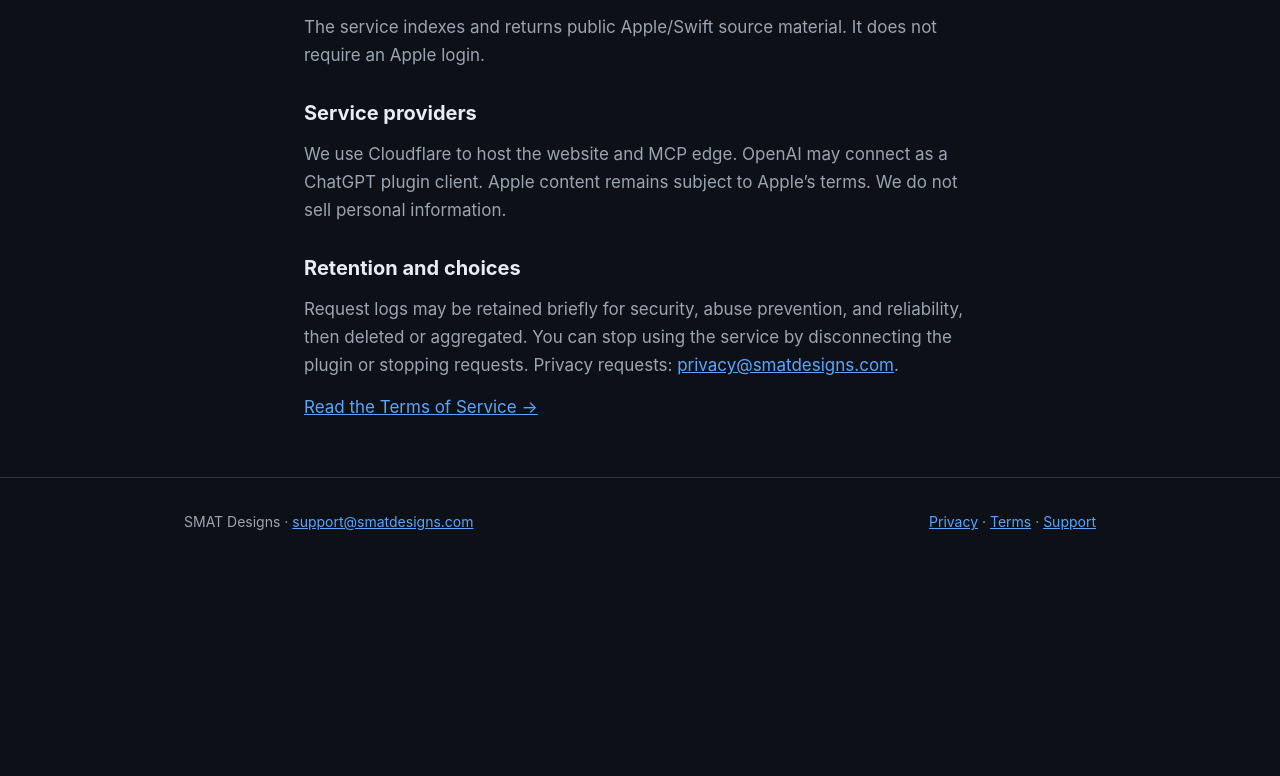
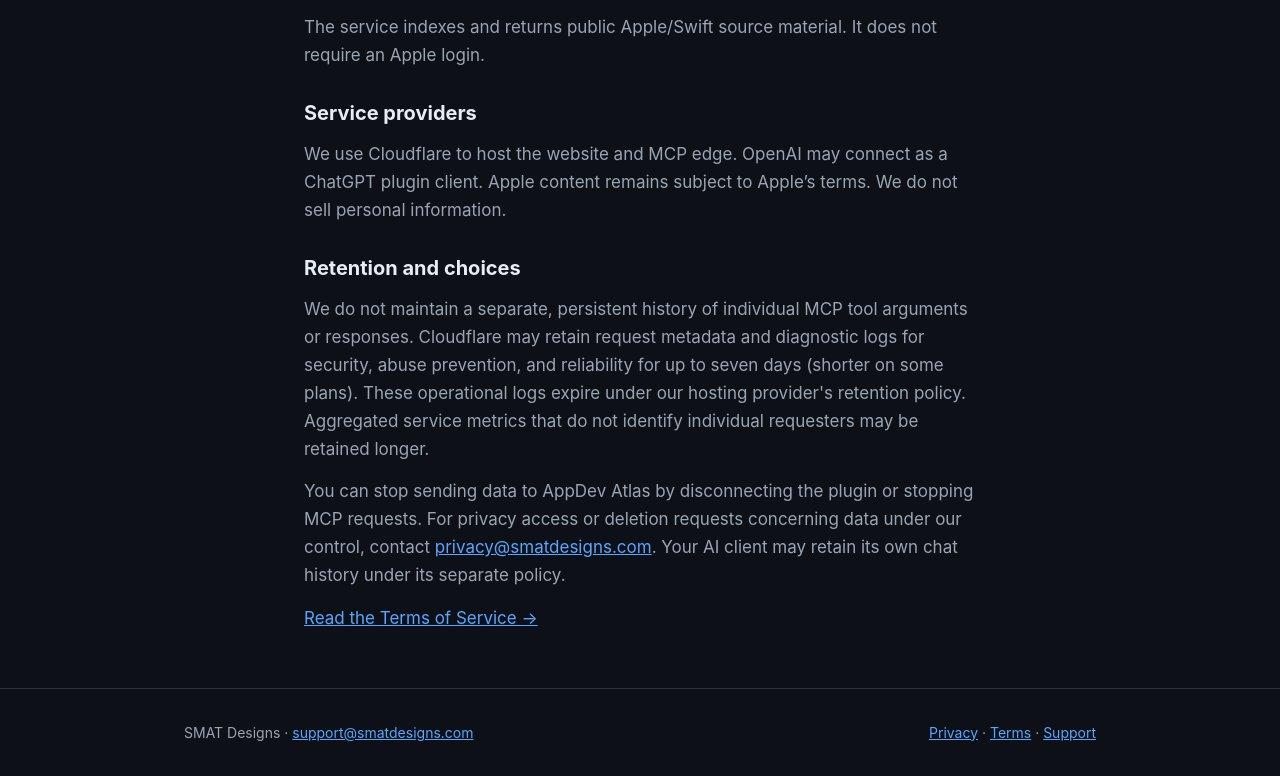
Before and after one commit to jabbertones-cloud/wwdc-mcp-server, a browser extension: page website/privacy.html in a window 1280 px wide. Shown: the part 983-1759 px from the top of the page. Before the commit the page ends 1548 px from the top, so only its background shows below. Drawn offline with Linux system fonts and the light colour scheme.

Commit message:
docs(privacy): disclose log retention and user controls (#84)
Co-authored-by: jabbertones-cloud <jabbertones-cloud@users.noreply.github.com>

```diff
--- a/website/privacy.html
+++ b/website/privacy.html
@@ -36,7 +36,7 @@
   </nav>
 </div></header>
 <main class="wrap">
-  <div class="eyebrow">PRIVACY · UPDATED OCTOBER 21, 2026</div>
+  <div class="eyebrow">PRIVACY · UPDATED NOVEMBER 4, 2026</div>
   <h1>Your queries stay lightweight.</h1>
 
   <p>AppDev Atlas (the service at <a href="https://wwdcmcp.smatdesigns.com">wwdcmcp.smatdesigns.com</a> and the public MCP endpoint at <a href="https://wwdc-mcp.smatdesigns.com/mcp">wwdc-mcp.smatdesigns.com/mcp</a>) is a read-only Apple developer knowledge tool operated by SMAT Designs. It helps coding agents retrieve public WWDC, Apple documentation, HIG, Swift Evolution, and App Review guideline evidence.</p>
@@ -59,7 +59,8 @@
   <h2>Service providers</h2>
   <p>We use Cloudflare to host the website and MCP edge. OpenAI may connect as a ChatGPT plugin client. Apple content remains subject to Apple’s terms. We do not sell personal information.</p>
   <h2>Retention and choices</h2>
-  <p>Request logs may be retained briefly for security, abuse prevention, and reliability, then deleted or aggregated. You can stop using the service by disconnecting the plugin or stopping requests. Privacy requests: <a href="mailto:privacy@smatdesigns.com">privacy@smatdesigns.com</a>.</p>
+  <p>We do not maintain a separate, persistent history of individual MCP tool arguments or responses. Cloudflare may retain request metadata and diagnostic logs for security, abuse prevention, and reliability for up to seven days (shorter on some plans). These operational logs expire under our hosting provider&#39;s retention policy. Aggregated service metrics that do not identify individual requesters may be retained longer.</p>
+  <p>You can stop sending data to AppDev Atlas by disconnecting the plugin or stopping MCP requests. For privacy access or deletion requests concerning data under our control, contact <a href="mailto:privacy@smatdesigns.com">privacy@smatdesigns.com</a>. Your AI client may retain its own chat history under its separate policy.</p>
   <p><a href="/terms">Read the Terms of Service →</a></p>
 
 </main>
```
